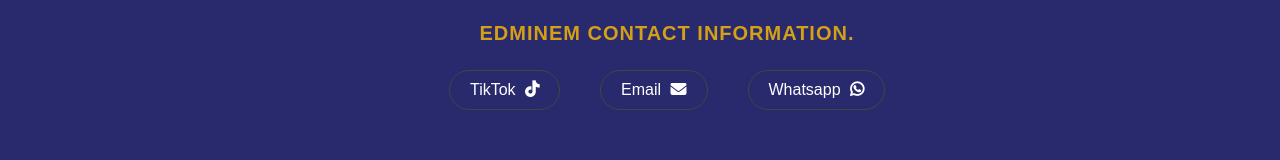
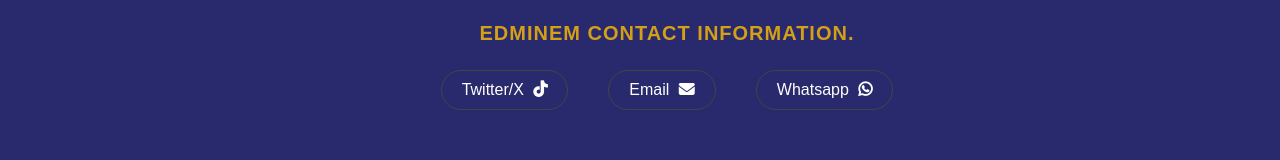
Before and after one commit to Elixe07/Ednimen-salon, a plain HTML site: page index.html in a window 1280 px wide. Shown: the part 2321-2481 px from the top of the page. Drawn offline with Linux system fonts and the light colour scheme.

Commit message:
Update index.html

```diff
--- a/index.html
+++ b/index.html
@@ -144,8 +144,14 @@
         <div class="contact" id="contact">
             <h3>Edminem Contact Information.</h3>
             <div class="contact-information">
-                <span>TikTok <i class="fa-brands fa-tiktok"></i></span>
-                <span>Email <i class="fa-solid fa-envelope"></i></span>
+                <span>
+                    <a href="http://x.com/Elixe0723" target="_blank" rel="noopener noreferrer">Twitter/X</a>
+                    <i class="fa-brands fa-tiktok"></i>
+                </span>
+                <span>
+                    <a href="mailto:elijaholorunwa123@gmail.com">Email</a>
+                    <i class="fa-solid fa-envelope"></i>
+                </span>
                 <span>
                     <a href="http://wa.me/+27740535659?texr=Hi%20I%20saw%20your%20portfolio!" style="text-decoration: none; color: white;" target="_blank" rel="noopener noreferrer">Whatsapp</a>
                     <i class="fa-brands fa-whatsapp"></i>
```
